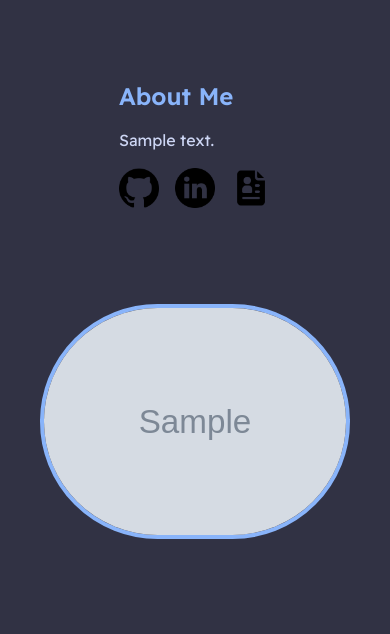
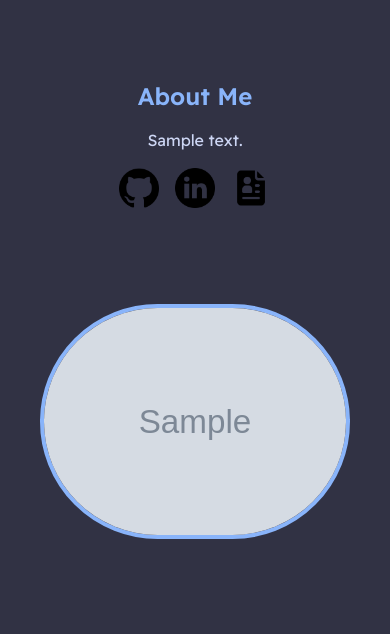
Before and after one commit to caferven/portfolio, a Django app: template portfolio/templates/portfolio/index.html in a window 390 px wide. Shown: the part 90-724 px from the top of the page. Run offline with Django 5.2, Linux system fonts and the light colour scheme; tables that the repository leaves empty hold one stand-in row (values such as "Sample post"); the template is opened without the code that fills it: values that come from a table or form of the project are taken from there, most other values are stand-ins (such as "Sample title", 1, 10 or a date in 2020); grey boxes marked "Sample" are stand-in pictures; parts of the project's set-up code (start-up, migrations or seed data) failed here and were passed over.

Commit message:
a few changes to about me

```diff
--- a/portfolio/models.py
+++ b/portfolio/models.py
@@ -10,7 +10,7 @@ class Profile(models.Model):
     image = models.ImageField(_("Image"), default='default-icon.png', upload_to='profile_pics')
     logo = models.ImageField(_("Logo"), default='logo.png', upload_to='extra')
     mail = models.CharField(max_length=200)
-    resume = models.FileField(blank=True)
+    resume = models.FileField(blank=True, upload_to='resumes')
     linkedin_url = models.CharField(max_length=300, blank=True)
     github_url = models.CharField(max_length=300, blank=True)
 
--- a/portfolio/templates/portfolio/index.html
+++ b/portfolio/templates/portfolio/index.html
@@ -11,7 +11,7 @@
                     class="border-4 border-f-blue rounded-full my-4"
                 />
             </div>
-            <div class="my-auto flex flex-col gap-4 overflow-x-auto">
+            <div class="my-auto flex flex-col gap-4 items-center lg:items-start">
                 <h1 class="font-semibold dark:text-f-blue text-f-blue text-2xl">About Me</h1>
                 <div class="font-readex dark:text-f-white text-l-gray-dark text-l whitespace-pre-wrap">{{ profile.description }}</div>
                 <div class="flex flex-row gap-4">
--- a/static/css/output.css
+++ b/static/css/output.css
@@ -848,6 +848,10 @@ select {
   height: 0.125rem;
 }
 
+.w-10\/12 {
+  width: 83.333333%;
+}
+
 .w-6 {
   width: 1.5rem;
 }
@@ -910,10 +914,6 @@ select {
 
 .overflow-hidden {
   overflow: hidden;
-}
-
-.overflow-x-auto {
-  overflow-x: auto;
 }
 
 .whitespace-pre-wrap {
@@ -1089,6 +1089,10 @@ select {
     flex-direction: row;
   }
 
+  .lg\:items-start {
+    align-items: flex-start;
+  }
+
   .lg\:gap-x-12 {
     -moz-column-gap: 3rem;
          column-gap: 3rem;
```
Also changed, not shown: portfolio/migrations/0008_alter_profile_resume.py (added), 2 other files.
